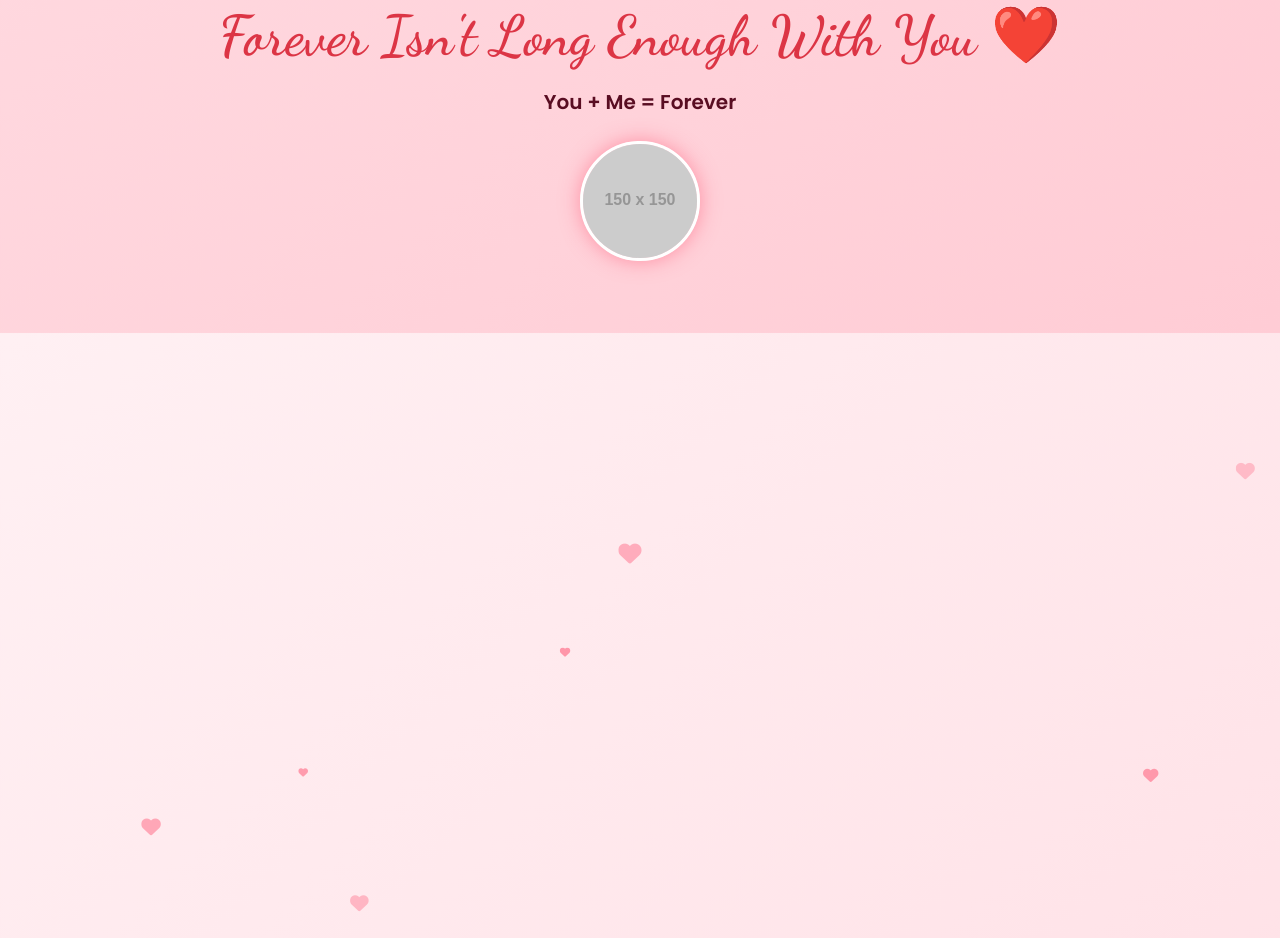
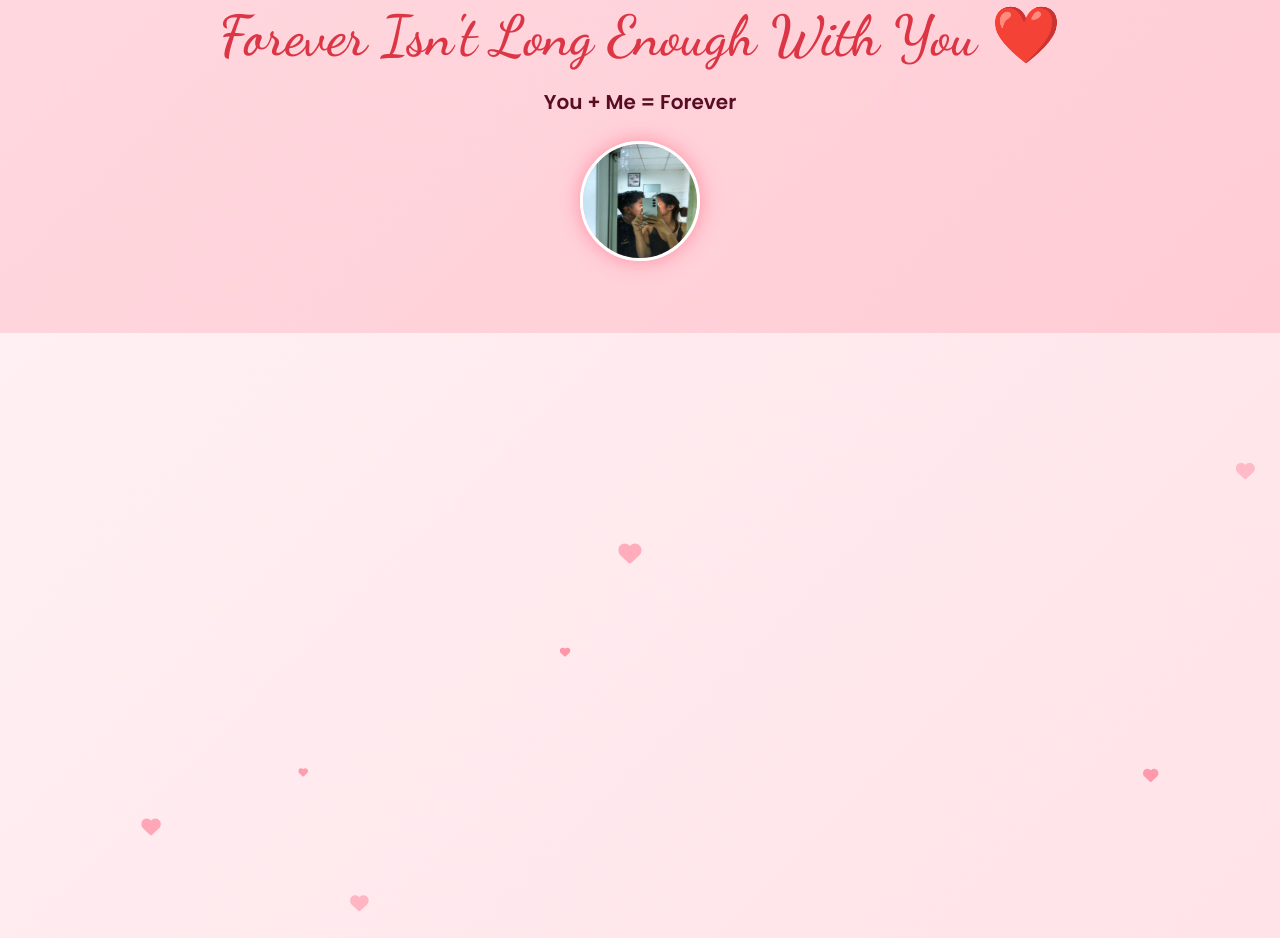
Before and after one commit to yarzarpayingsoe-glitch/my-love, a plain HTML site: page index.html in a window 1280 px wide. Shown: the part 3419-4357 px from the top of the page. Drawn offline with nearby package versions, Linux system fonts and the light colour scheme; placeholder pictures from the web are drawn by us.

Commit message:
Update index.html

```diff
--- a/index.html
+++ b/index.html
@@ -290,7 +290,7 @@
         <p class="lead mb-4 fw-bold">You + Me = Forever</p>
         <div class="footer-photo mx-auto mb-4">
           <img
-            src="./image/1.jpg"
+            src="1.jpg"
             alt="Couple"
             onerror="
               this.src =
```
